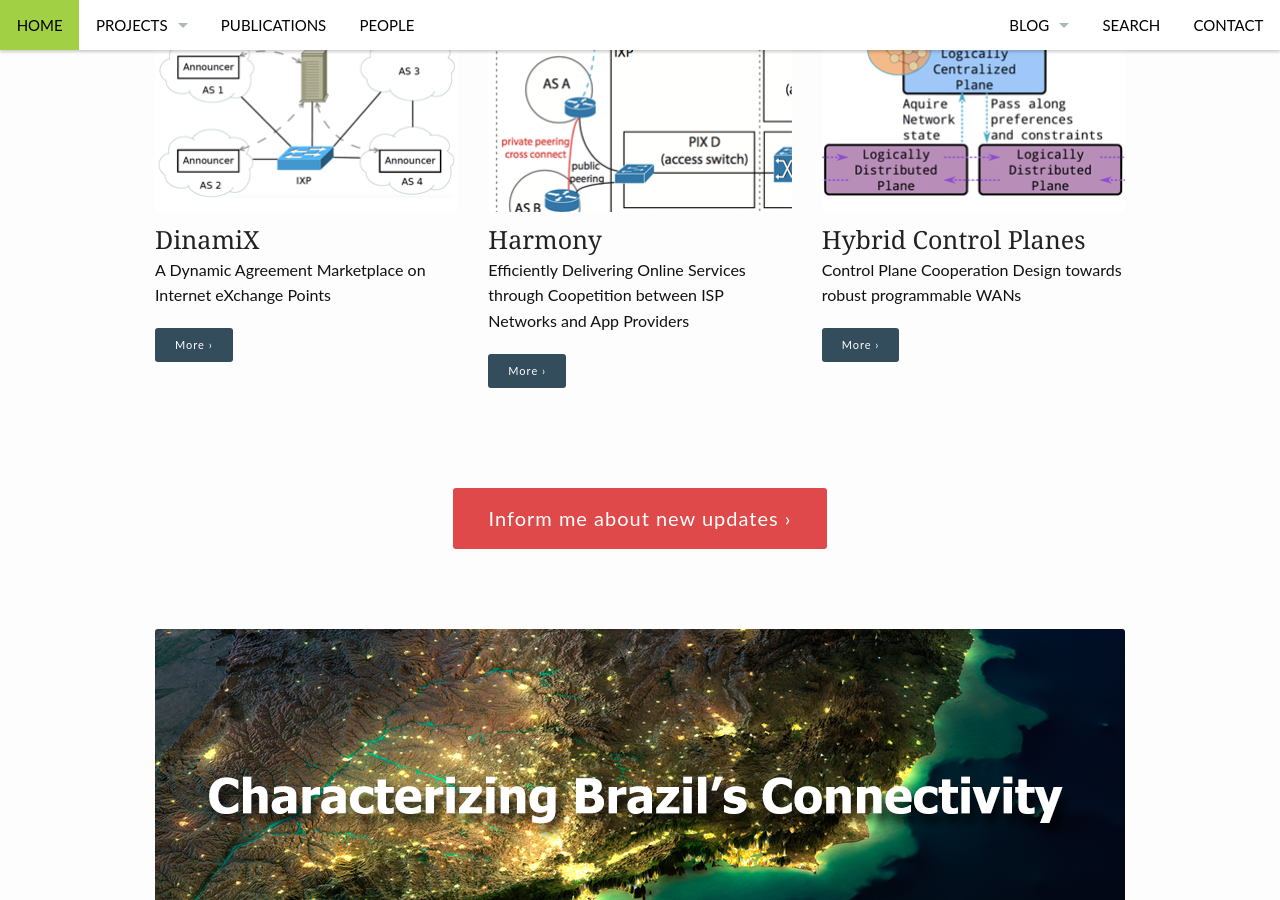
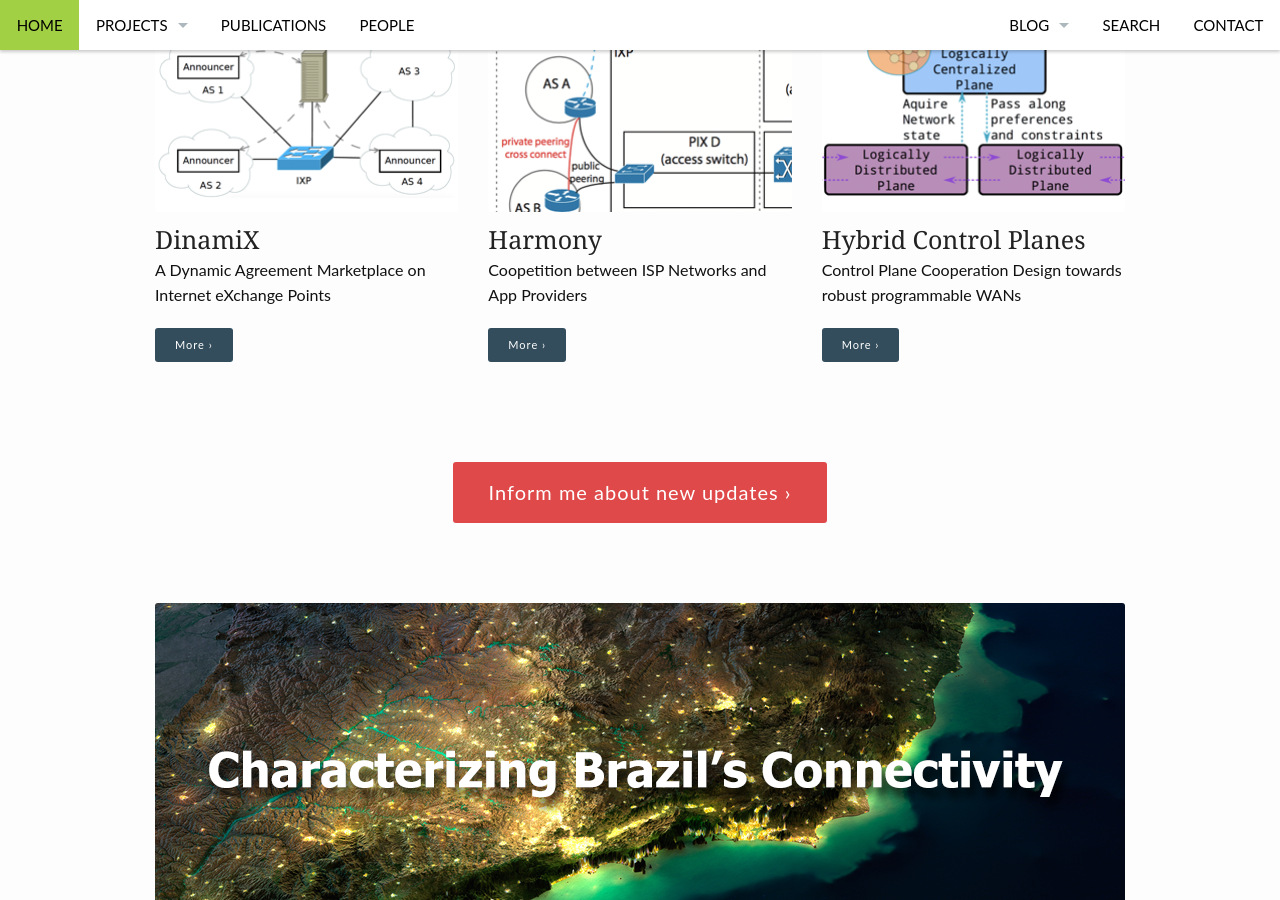
Before and after one commit to ufrgs-networks-group/networks-at-scale, a Jekyll site: the page built from pages/pages-root-folder/index.md, in a window 1280 px wide and 900 px high, scrolled down 589 px. Built offline with Jekyll 4.4.1, drawn with Linux system fonts in a browser that asks for light colours.

Commit message:
Text update to adjust alignment

```diff
--- a/pages/pages-root-folder/index.md
+++ b/pages/pages-root-folder/index.md
@@ -16,17 +16,17 @@ widget1:
   title: "DinamiX"
   url: 'https://ufrgs-networks-group.github.io/networks-at-scale/dinamix/'
   image: '/images/logo-dinamix-site.png'
-  text: 'A Dynamic Agreement Marketplace on Internet eXchange Points                                      '
+  text: 'A Dynamic Agreement Marketplace on Internet eXchange Points'
 widget2:
   title: "Harmony"
   url: 'https://ufrgs-networks-group.github.io/networks-at-scale/harmony/'
   image: '/images/logo2-harmony-site.png'
-  text: 'Efficiently Delivering Online Services through Coopetition between ISP Networks and App Providers'
+  text: 'Coopetition between ISP Networks and App Providers'
 widget3:
   title: "Hybrid Control Planes"
   url: 'https://ufrgs-networks-group.github.io/networks-at-scale/hybrid_coop_cp/'
   image: '/images/logo-hibridcp-site.png'
-  text: 'Control Plane Cooperation Design towards robust programmable WANs                                '
+  text: 'Control Plane Cooperation Design towards robust programmable WANs'
 #
 # Use the call for action to show a button on the frontpage
 #
```
